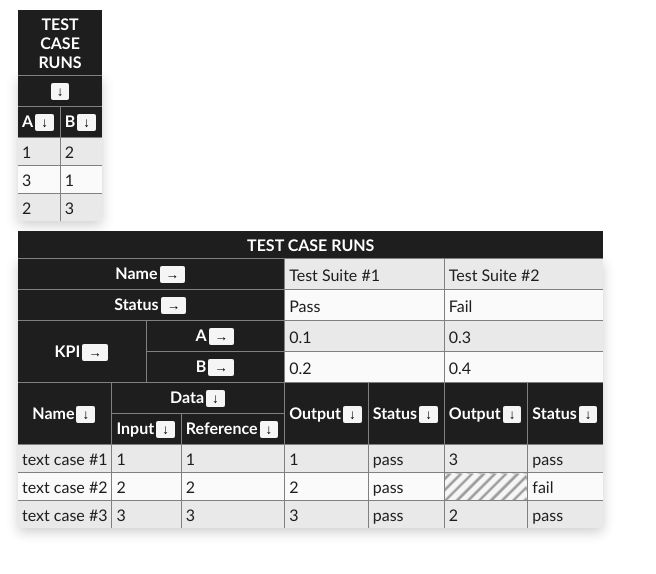
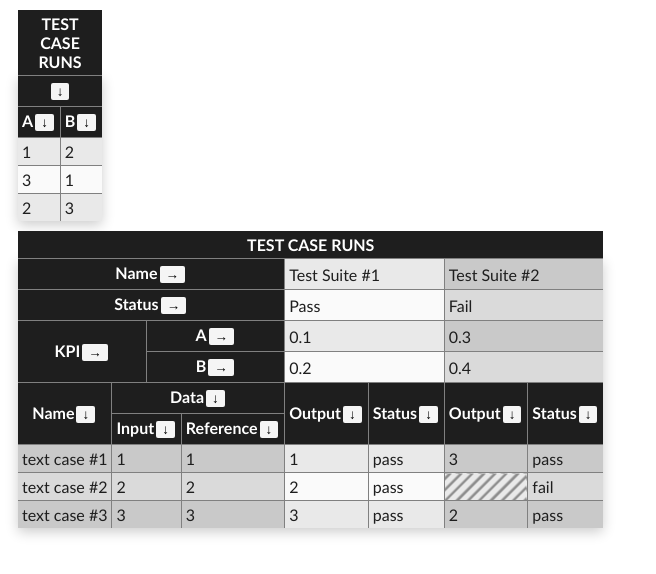
Before and after one commit to hopeless-programmer-online/react-json-table, a Next.js app: page / in a window 1280 px wide. Shown: the top 574 px of the page, without its empty margins (0-656 px from the left). Built offline with nearby package versions, Linux system fonts and the light colour scheme.

Commit message:
Update index.tsx

```diff
--- a/src/pages/index.tsx
+++ b/src/pages/index.tsx
@@ -402,8 +402,8 @@ class Matrix<Row, Column, Cell> extends React.Component<MatrixProps<Row, Column,
             sort_cells,
         } = this
 
-        const primary_spread = row_header?.spread || 1
-        const secondary_spread = cell_header?.spread || 1
+        const row_spread = row_header?.spread || 1
+        const cell_spread = cell_header?.spread || 1
         const max_element_depth = Math.max(
             row_header?.max_depth || 0,
             cell_header?.max_depth || 0,
@@ -415,6 +415,13 @@ class Matrix<Row, Column, Cell> extends React.Component<MatrixProps<Row, Column,
                 {caption && <caption>
                     {caption}
                 </caption>}
+                {column_header && <colgroup>
+                    {row_header &&
+                    <col span={column_depth * row_spread}/>}
+                    {column_nodes.map((_, i) =>
+                        <col key={`col-${i}`} span={cell_spread}/>
+                    )}
+                </colgroup>}
                 {column_header && <thead>
                     {column_header.leafs.map((leaf, i) =>
                         <tr key={`header-major-${i}`}>
@@ -422,7 +429,7 @@ class Matrix<Row, Column, Cell> extends React.Component<MatrixProps<Row, Column,
                                 <th
                                     key={`header-major-${i}-${j}`}
                                     rowSpan={node.spread}
-                                    colSpan={(node.empty ? node.root.max_depth - node.depth + 1 : 1) * primary_spread}
+                                    colSpan={(node.empty ? node.root.max_depth - node.depth + 1 : 1) * row_spread}
                                 >
                                     {node.key}
                                     <button
@@ -443,7 +450,7 @@ class Matrix<Row, Column, Cell> extends React.Component<MatrixProps<Row, Column,
                                             <td
                                                 key={`header-major-${i}-${leaf.path.length + column_index}`}
                                                 rowSpan={path.spread}
-                                                colSpan={secondary_spread}
+                                                colSpan={cell_spread}
                                             >
                                                 {node && `${node.value}`}
                                             </td>
```
